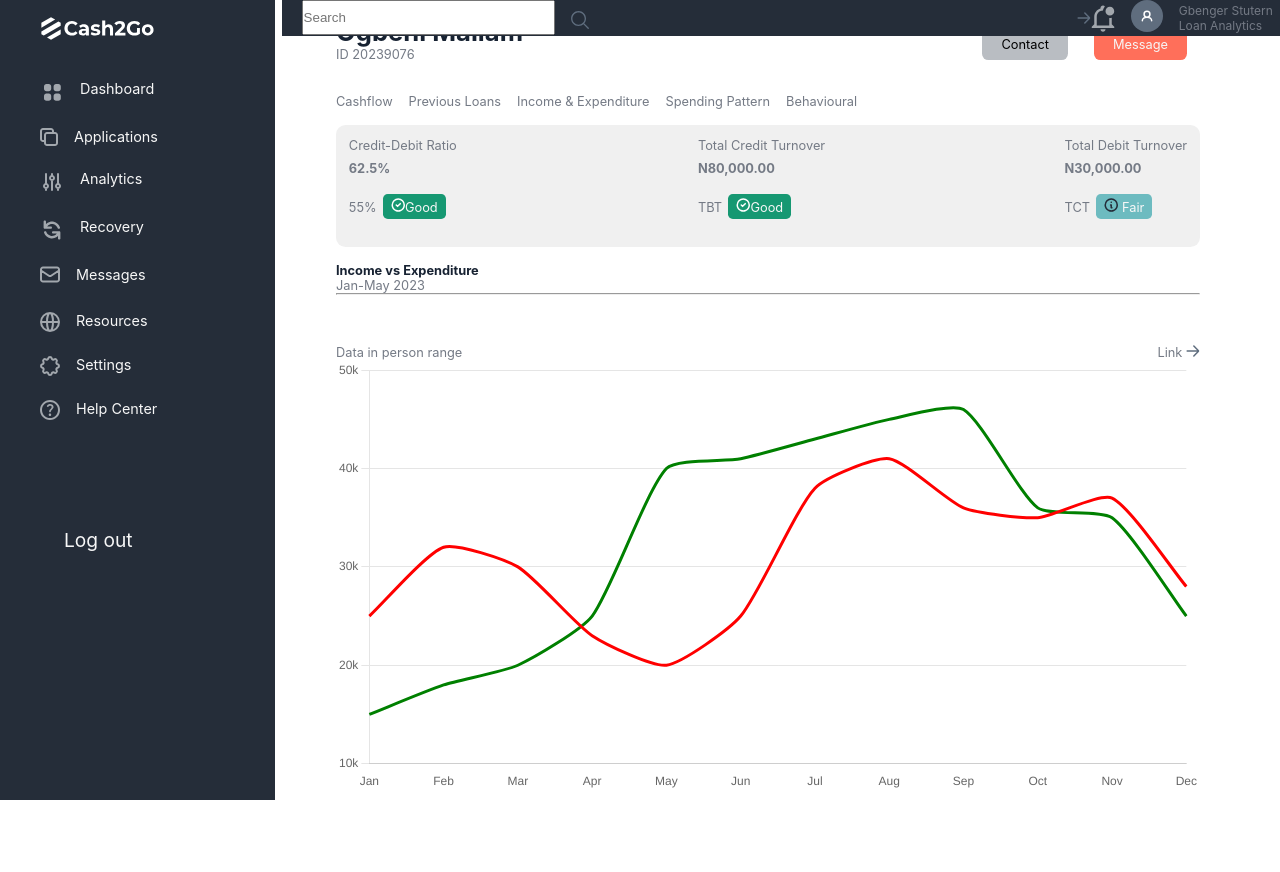
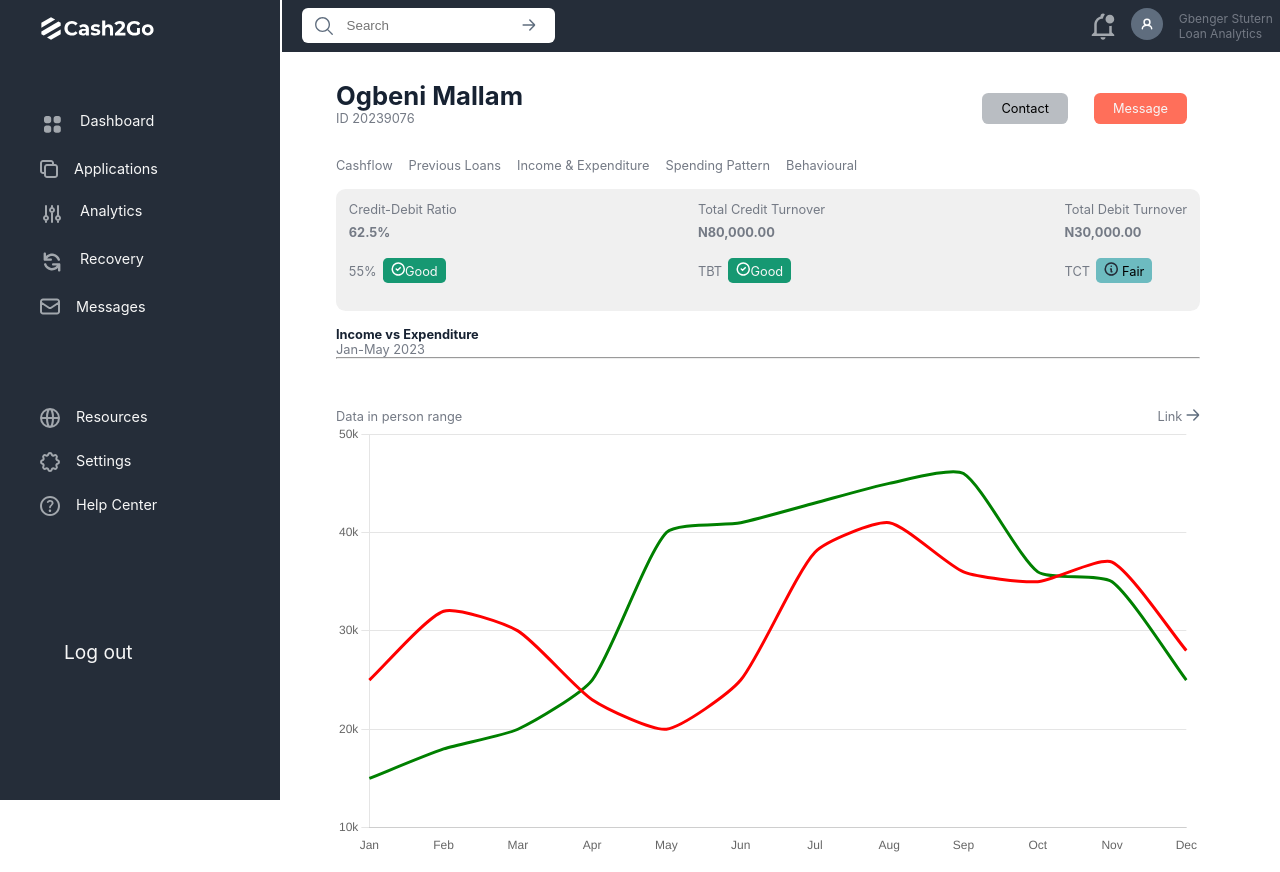
Before and after one commit to joyibeh93/Cash2go-loan-app, a React (Create React App) app: page /review in a window 1280 px wide. Before the commit the page ends 808 px from the top, so only its background shows below. Built offline with nearby package versions, Linux system fonts and the light colour scheme; the HTML template or start-up script is replaced by a standard one.

Commit message:
worked on the side bar and nav bar

```diff
--- a/src/Components/MainDashboard.jsx
+++ b/src/Components/MainDashboard.jsx
@@ -20,9 +20,9 @@ import { useNavigate } from 'react-router-dom';
       <p>Dashboard</p>
       <div className="notification">
         <div className='dash-welcomenote'>
-          <h2>Hello Gbenga</h2><br/>
+          <h1 className='notifctn-header1'>Hello Gbenga</h1><br/>
           <p>
-            Welcome back you have <strong> 13 </strong> New Notification
+            Welcome back you have <strong style={{fontWeight:'bold',fontSize:"16px"}}> 13 </strong> New Notification
           </p>
         </div>
         <div className="exit-new">
@@ -34,9 +34,9 @@ import { useNavigate } from 'react-router-dom';
         <div className='dast-top1'>
           <p>Approved Loan</p>
           <p className="loan-count">
-            <strong>104</strong>
+            <strong style={{fontWeight:'bold',fontSize:"18px"}}>104</strong>
           </p>
-          <p className="loan-stats">
+          <p className="loan-stats" >
             +10 from Yesterday{' '}
             <button className="approved">
               {' '}
@@ -48,7 +48,7 @@ import { useNavigate } from 'react-router-dom';
         <div className='dast-top1'>
           <p>Pending Reviews</p>
           <p className="loan-count">
-            <strong>81</strong>
+            <strong style={{fontWeight:'bold',fontSize:"18px"}}>81</strong>
           </p>
           <p className="loan-stats">
             +2 from Yesterday{' '}
@@ -61,7 +61,7 @@ import { useNavigate } from 'react-router-dom';
         <div className='dast-top1'>
           <p>Approved Loan</p>
           <p className="loan-count">
-            <strong>20</strong>
+            <strong style={{fontWeight:'bold',fontSize:"18px"}}>20</strong>
           </p>
           <p className="loan-stats">
             +1 from Yesterday{' '}
--- a/src/Styles/Dashboard.css
+++ b/src/Styles/Dashboard.css
@@ -67,5 +67,6 @@
 .content-container {
   padding: 1rem 5rem;
   font-size: 0.8rem;
+  margin-top: 4rem;
 
 }
--- a/src/Styles/Dashboard1-top.css
+++ b/src/Styles/Dashboard1-top.css
@@ -44,12 +44,19 @@
 }
 .exit-new button {
   margin-left: 0.8rem;
+  width: 110px;
+  padding: 12px 0px;
+}
+.notifctn-header1{
+  color: var(--main-text-color);
 }
 .exisiting {
   background-color: var(--existing-btn-bg-clr);
+  display: inline-block;
   border: none;
-  padding: 0.5rem;
+  padding: 0.5rem 1rem;
   font-size: 0.8rem;
+  border-radius: 5px;
 }
 .new {
   background-color: var(--new-btn-bg-clr);
@@ -57,15 +64,16 @@
   border: none;
   padding: 0.5rem 1.2rem;
   font-size: 0.8rem;
+  border-radius: 5px;
 }
 .dash-top {
   display: flex;
   justify-content: space-between;
   align-items: center;
-  background-color: #f0f0f0;
+  background-color: var(--dashboard-bg-clr);
   padding: 1rem;
   border-radius: 0.6rem;
-  margin: 1rem 0;
+  margin: 2rem 0px;
 }
 
 
@@ -80,7 +88,7 @@
 }
 .pending {
   background-color: hsl(184, 40%, 59%);
-  color: var(--main-bg-clr);
+  color: var(--);
   border: none;
   padding: 0.25rem 0.5rem;
   font-size: 0.9rem;
@@ -90,7 +98,7 @@
   margin-left: 0.4rem;
 }
 .icn{
-  color: var(--main-bg-clr);
+  color: #000000d2;
 }
 .rejected {
   background-color: var(--rejected-btn-bg-clr);
@@ -104,21 +112,21 @@
 }
 .approved-black {
   position: absolute;
-  left: 36.5rem;
-  bottom: 29rem;
+  left: 39.5rem;
+  bottom: 28.7rem;
   width: 1.875rem;
 }
 .pending-black {
   position: absolute;
-  left: 54.5rem;
-  bottom: 29rem;
+  left: 61.5rem;
+  bottom: 28.7rem;
   width: 1.875rem;
 }
 
 .rejected-black {
   position: absolute;
-  left: 75.9rem;
-  bottom: 29rem;
+  left: 86.9rem;
+  bottom: 28.7rem;
   width: 1.875rem;
 }
 .ddownload-icon{
--- a/src/Styles/navbar.css
+++ b/src/Styles/navbar.css
@@ -7,6 +7,9 @@
   width: 15.85rem;
   height: 2.1875rem;
   margin-top: -0.125rem;
+  padding:0px 45px;
+  border-radius:6px;
+  border:0;
 }
 .navbar-item2 {
   display: flex;
@@ -15,8 +18,8 @@
 }
 .searchicon {
   position: absolute;
-  top: 0.66rem;
-  left: 18.1rem;
+  top: 1.06rem;
+  left: 2.1rem;
   width: 18px;
 }
 .bell {
@@ -48,12 +51,14 @@
   align-items: center;
   background-color: var(--side-bar-bg-clr);
   z-index: 999;
-  padding: 0 20px;
+  padding: 8px 20px;
   margin-left: 22%;
 }
 
 .right-arrow {
-  margin-left: auto;
+  position: absolute;
+  top: 1.2rem;
+  left: 15rem;
 }
 
 .navbar-userIcon {
--- a/src/Styles/sidebar.css
+++ b/src/Styles/sidebar.css
@@ -62,6 +62,7 @@
   top: 3.5rem;
   left: 2rem;
   color: #fff;
+  margin-top: 2rem;
 }
 .links {
   display: flex;
@@ -82,6 +83,7 @@
   position: absolute;
   top: 18rem;
   left: 2rem;
+  margin-top: 6rem;
 }
 .p-red,
 .p-green {
@@ -100,14 +102,14 @@
   position: fixed;
   top: 0;
   left: 0;
-  width: 21.5%;
+  width: 21.9%;
   height: 100vh;
   background-color: var(--side-bar-bg-clr);
   overflow-y: auto;
 }
 .log-out {
   position: absolute;
-  top: 15rem;
+  top: 16rem;
   left: 2rem;
   font-size: 1.2rem;
   color:var(--steps-clr)
```
